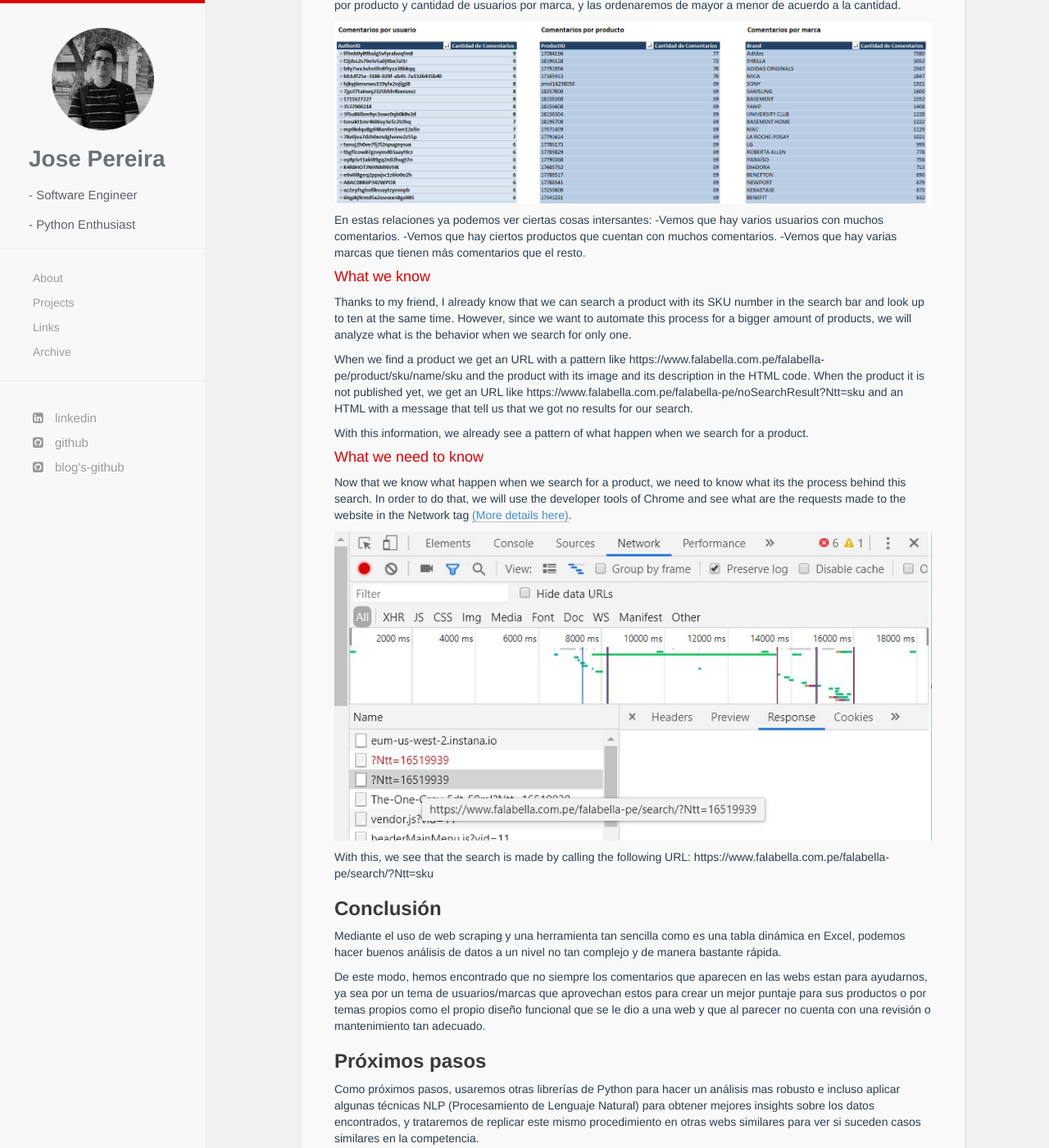
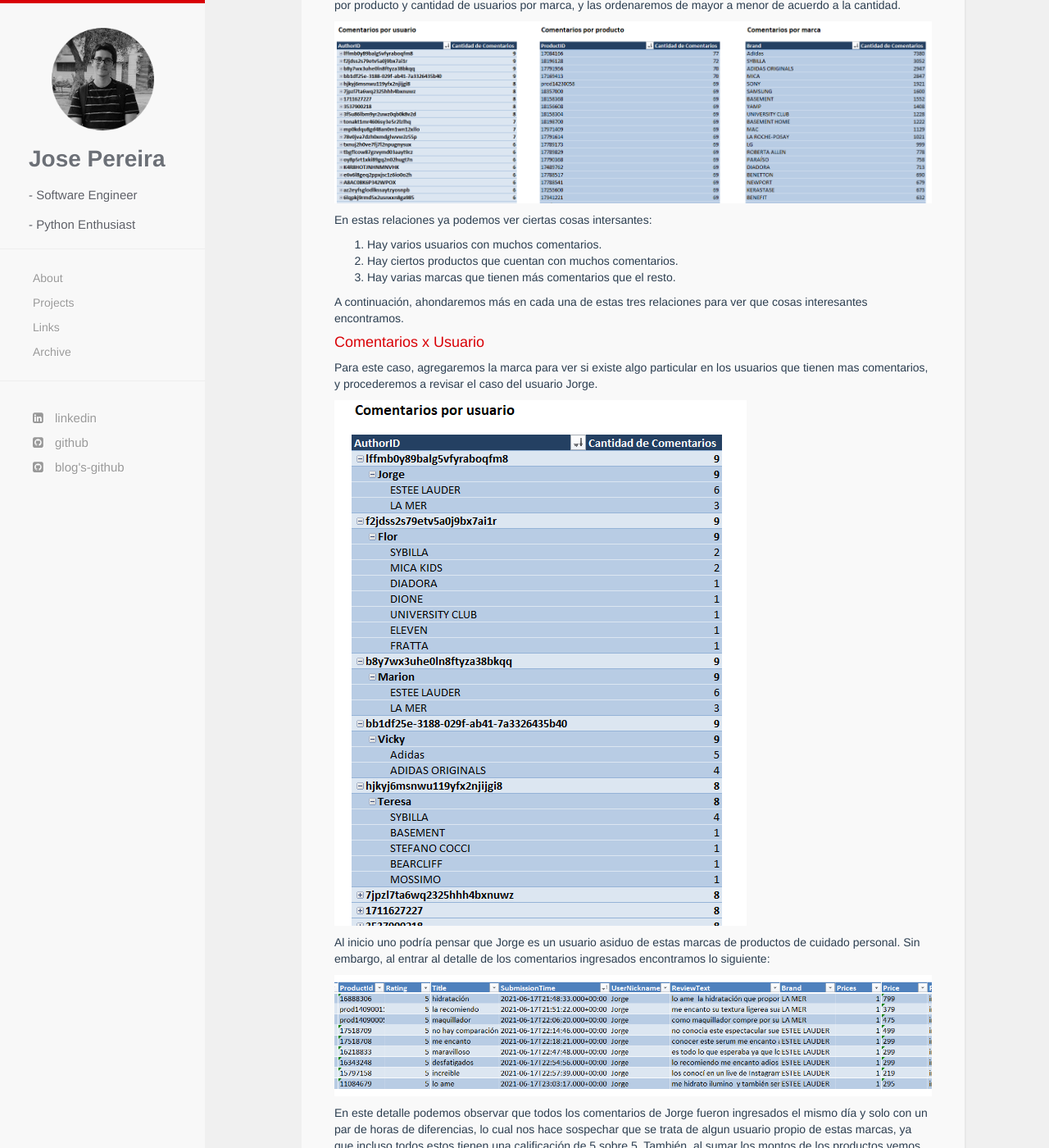
Before and after one commit to jpereiran/jpereiran.github.io, a Jekyll site: the page built from _posts/2022-04-18-Analizando-comentarios-de-un-retail-web.markdown, in a window 1280 px wide and 1400 px high, scrolled down 1041 px. Shown: the whole window at 82% size. Built offline with Jekyll 4.4.1, drawn with Linux system fonts in a browser that asks for light colours; nearby versions of some CDN libraries; comment, search, counter and statistics services are not loaded; some of the changed text lies outside the part shown.

Commit message:
Update 2022-04-18-Analizando-comentarios-de-un-retail-web.markdown

```diff
--- a/_posts/2022-04-18-Analizando-comentarios-de-un-retail-web.markdown
+++ b/_posts/2022-04-18-Analizando-comentarios-de-un-retail-web.markdown
@@ -40,26 +34,34 @@ Los primeras relaciones que analizaremos son las de cantidad de comentarios por
 <img src="{{ site.baseurl }}/images/posts/requests/2022_04_18_2.PNG" title="Muestra de las 3 relaciones mencionadas">
 
 En estas relaciones ya podemos ver ciertas cosas intersantes:
--Vemos que hay varios usuarios con muchos comentarios.
--Vemos que hay ciertos productos que cuentan con muchos comentarios.
--Vemos que hay varias marcas que tienen más comentarios que el resto.
+1. Hay varios usuarios con muchos comentarios.
+2. Hay ciertos productos que cuentan con muchos comentarios.
+3. Hay varias marcas que tienen más comentarios que el resto.
 
-#### What we know
+A continuación, ahondaremos más en cada una de estas tres relaciones para ver que cosas interesantes encontramos.
 
-Thanks to my friend, I already know that we can search a product with its SKU number in the search bar and look up to ten at the same time. However, since we want to automate this process for a bigger amount of products, we will analyze what is the behavior when we search for only one.
+#### Comentarios x Usuario
 
-When we find a product we get an URL with a pattern like https://www.falabella.com.pe/falabella-pe/product/sku/name/sku and the product with its image and its description in the HTML code. When the product it is not published yet, we get an URL like https://www.falabella.com.pe/falabella-pe/noSearchResult?Ntt=sku and an HTML with a message that tell us that we got no results for our search.
+Para este caso, agregaremos la marca para ver si existe algo particular en los usuarios que tienen mas comentarios, y procederemos a revisar el caso del usuario Jorge.
 
-With this information, we already see a pattern of what happen when we search for a product.
+<img src="{{ site.baseurl }}/images/posts/requests/2022_04_18_3.PNG" title="Comenarios x Usuario con su Marca">
 
-#### What we need to know
+Al inicio uno podría pensar que Jorge es un usuario asiduo de estas marcas de productos de cuidado personal. Sin embargo, al entrar al detalle de los comentarios ingresados encontramos lo siguiente:
 
-Now that we know what happen when we search for a product, we need to know what its the process behind this search. In order to do that, we will use the developer tools of Chrome and see what are the requests made to the website in the Network tag [(More details here)](https://developers.google.com/web/tools/chrome-devtools/network/).
+<img src="{{ site.baseurl }}/images/posts/requests/2022_04_18_4.PNG" title="Detalle de los comenarios del usuario Jorge">
 
-<img src="{{ site.baseurl }}/images/posts/requests/2019_07_07_3.JPG" title="Chrome's developer tools">
+En este detalle podemos observar que todos los comentarios de Jorge fueron ingresados el mismo día y solo con un par de horas de diferencias, lo cual nos hace sospechar que se trata de algun usuario propio de estas marcas, ya que incluso todos estos tienen una calificación de 5 sobre 5. También, al sumar los montos de los productos vemos su compra fue de S/. 3,264 , lo cual es bastante elevado e incluso algunos de sus productos cumplen la misma función.
 
-With this, we see that the search is made by calling the following URL: https://www.falabella.com.pe/falabella-pe/search/?Ntt=sku
+Asimismo, al buscar un poco la relación de ambas marcas, encontramos que ambas pertenencen a la misma compañia, lo cual aumenta nuestras sospechas sobre la veracidad de estos comentarios, y al ver los comentarios del usuario Marion que también compro productos de la misma marca, encontramos que aplica a los mismo productos que a Jorge y con el mismo comportamiento.
 
+<img src="{{ site.baseurl }}/images/posts/requests/2022_04_18_5.PNG" title="Detalle de los comenarios del usuario Marion">
+
+De forma contraria, al revisar los comentarios de los otros usuarios con varios comentarios (Flor, Teresa y Vicky), no encontramos estos comportamientos sospechosos por lo que no entraremos en más detalles.
+
+#### Comentarios x Producto
+
+
+#### Comentarios x Marca
 
 
 
```
Also changed, not shown: other parts of _posts/2022-04-18-Analizando-comentarios-de-un-retail-web.markdown (+5 -11 lines).
